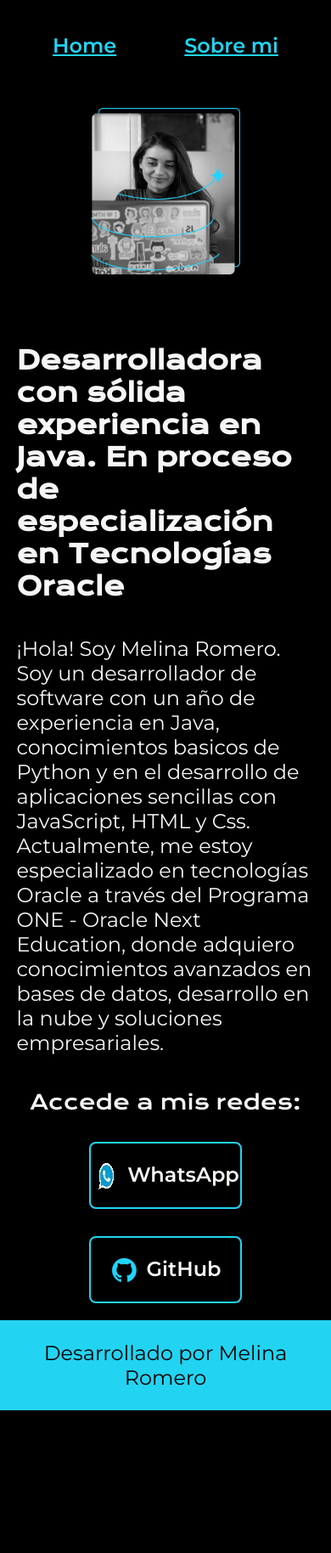
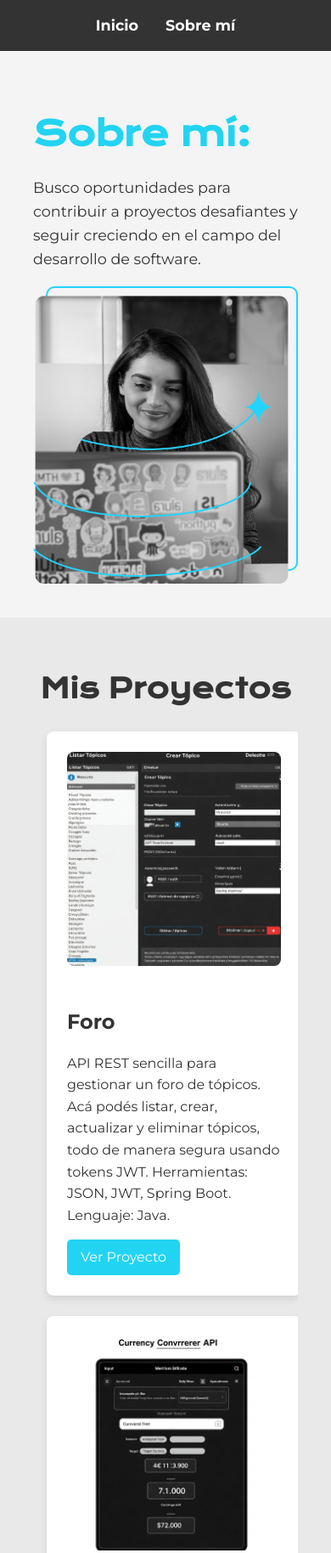
Before and after one commit to melinaromero/Mi-Portafolio, a plain HTML site: page index.html in a window 390 px wide. Shown: the top 1828 px of the page at 85% size. Before the commit the page ends 1660 px from the top, so only its background shows below. Drawn offline with nearby package versions, Linux system fonts and the light colour scheme.

Commit message:
front de los proyectos
actualizacion 31/03/25. Imagen generada para cada proyecto backend

```diff
--- a/index.html
+++ b/index.html
@@ -1,53 +1,67 @@
 <!DOCTYPE html>
-<html lang="en">
+<html lang="es">
 <head>
     <meta charset="UTF-8">
     <meta name="viewport" content="width=device-width, initial-scale=1.0">
-    <title>Prueba</title>
+    <title>Mi Portafolio</title>
     <link rel="stylesheet" href="./styles/style.css">
 </head>
 <body>
     <header class="header">
-        <nav class= "headerMenu" >
-            <a class="headerMenuLink" href="index.html"> Home</a>
-            <a class="headerMenuLink" href="aboutMe.html">Sobre mi</a>
+        <nav class="nav">
+            <ul>
+                <li><a href="index.html">Inicio</a></li>
+                <li><a href="aboutMe.html">Sobre mí</a></li>
+            </ul>
+        </nav>
+    </header>
 
-        </nav>
+    <section class="presentacion container">
+        <div class="presentacion-contenido">
+            <h1>Sobre mí:</h1>
+            <p>Busco oportunidades para contribuir a proyectos desafiantes y seguir creciendo en el campo del desarrollo de software.</p>
+        </div>
+        <div class="presentacion-imagen">
+            <img src="./assets/Imagem.png" alt="Imagen de perfil">
+        </div>
+    </section>
 
-    </header>
-    <main  class="presentacion">
-        <section  class="presentacionContenido">
-        <h1 class="presentacionContenidoTitulo">Desarrolladora con sólida experiencia en Java.
-            En proceso de especialización en Tecnologías Oracle </h1>
+    <section class="proyectos">
+        <div class="container">
+            <h2>Mis Proyectos</h2>
+            <div class="proyectos-grid">
+                <div class="proyecto">
+                    <img src="./assets/forohub.jpg" alt="Miniatura de la API de un foro">
+                    <h3>Foro</h3>
+                    <p>API REST sencilla para gestionar un foro de tópicos. Acá podés listar, crear, actualizar y eliminar tópicos, todo de manera segura usando tokens JWT. Herramientas: JSON, JWT, Spring Boot. Lenguaje: Java.</p>
+                    <a href="https://github.com/melinaromero/forohub">Ver Proyecto</a>
+                </div>
+                <div class="proyecto">
+                    <img src="./assets/conversor (1).jpg" alt="Miniatura de un conversor de monedas">
+                    <h3>Conversor</h3>
+                    <p>Programa que permite convertir una cantidad de pesos argentinos (ARS) a otra moneda utilizando tasas de cambio actuales desde una API de conversión de divisas. Tecnologías y herramientas: Spring Boot, API REST, Maven, RestTemplate, MySQL, JSON. Herramientas de prueba: Postman. Lenguaje: Java.</p>
+                    <a href="https://github.com/melinaromero/conversor">Ver Proyecto</a>
+                </div>
 
-            <p class="presentacionContenidoTexto">
-             ¡Hola! Soy Melina Romero. Soy un desarrollador de software con un año de experiencia en Java,
-             conocimientos basicos de Python y en el desarrollo de aplicaciones sencillas con JavaScript,
-             HTML y Css. Actualmente, me estoy especializado en tecnologías Oracle a través del Programa
-             ONE - Oracle Next Education, donde adquiero conocimientos avanzados en bases de datos, desarrollo
-             en la nube y soluciones empresariales.
+                    <div class="proyecto">
+                        <img src="./assets/juegoNave Python.png" alt="Miniatura de un juego de disparos">
+                        <h3>Aventura Espacial</h3>
+                        <p>Aventura Espacial es un juego de disparos en el espacio desarrollado en Python usando la librería PyGame. El jugador controla una nave espacial, dispara a asteroides y trata de evitar colisiones. Lenguajes: Python | Librerías y frameworks: PyGame | Herramientas de control de versiones: Git.</p>
+                        <a href="https://github.com/melinaromero/Aventura_Espacial">Ver Proyecto</a>
 
-            </p>
-
-            <div class="presentacionEnlaces">
-            <h2 class="presentacionEnlacesSubtitulo">Accede a mis redes:</h2>
-             <a class="presentacionEnlaceslink" href="https://wa.me/541124697127?text=Hola,%20estoy%20interesado%20en%20conectar%20contigo%20sobre%20tu%20portafolio.
-             " >
-                <img src="./assets/whatsapp.jfif">
-                WhatsApp </a>
-             <a class= "presentacionEnlaceslink" href="https://github.com/melinaromero">
-                <img src="./assets/github.png">
-                GitHub</a>
+                </div>
+                   <div class="proyecto">
+                <img src="./assets/Encriptador.png" alt="Miniatura de Encriptador de texto">
+                <h3>Encriptador de texto</h3>
+                <p>Hecho con HTML, CSS y JS.</p>
+                <a href="https://encriptador-de-texto-kohl.vercel.app/">Ver Proyecto</a>
+                </div>
             </div>
-
-       </section>
-            <img class="presentacionImagen" src="/assets/Imagem.png" alt="imagen de portafolio" >
-
-    </main>
+        </div>
+    </section>
 
     <footer class="footer">
-        <p > Desarrollado por Melina Romero</p>
-
+        <p>Desarrollado por Melina Romero</p>
     </footer>
 </body>
 </html>
--- a/styles/style.css
+++ b/styles/style.css
@@ -1,134 +1,158 @@
+@import url('https://fonts.googleapis.com/css2?family=Krona+One&family=Montserrat:ital,wght@0,100..900;1,100..900&family=Roboto:ital,wght@0,100;0,300;0,400;0,500;0,700;0,900;1,100;1,300;1,400;1,500;1,700;1,900&display=swap');
 
-@import url('https://fonts.googleapis.com/css2?family=Krona+One&family=Montserrat:ital,wght@0,100..900;1,100..900&family=Roboto:ital,wght@0,100;0,300;0,400;0,500;0,700;0,900;1,100;1,300;1,400;1,500;1,700;1,900&display=swap');
-*{
+/* Estilos generales */
+body {
+    font-family: "Montserrat", sans-serif;
+    background-color: #f4f4f4; /* Fondo gris claro */
+    color: #333; /* Texto oscuro */
+    margin: 0;
+    padding: 0;
+    line-height: 1.6;
+}
+
+.container {
+    width: 80%; /* Ancho del contenido principal */
+    margin: auto;
+    overflow: hidden;
+}
+
+/* Cabecera */
+.header {
+    background-color: #333; /* Fondo oscuro para la cabecera */
+    color: #fff; /* Texto blanco */
+    padding: 1rem 0;
+    text-align: center;
+}
+
+.nav ul {
+    list-style: none;
     padding: 0;
     margin: 0;
+    display: flex;
+    justify-content: center;
 }
 
-.header{
-   padding: 2% 0% 0% 15%;
+.nav ul li {
+    margin: 0 1rem;
 }
 
-.headerMenu{
-   display: flex;
-   gap: 80px;
+.nav a {
+    color: #fff;
+    text-decoration: none;
+    font-weight: bold;
+    font-size: 1.1rem;
+    transition: color 0.3s ease;
 }
 
-.headerMenuLink{
-   font-family: "Montserrat", sans-serif;
-   font-size:1.5rem ;
-   font-weight: 600;
+.nav a:hover {
+    color: #22D4F2; /* Color al pasar el ratón */
+}
+
+/* Presentación */
+.presentacion {
+    padding: 2rem 0;
+    display: flex;
+    justify-content: space-around;
+    align-items: center;
+}
+
+.presentacion-contenido {
+    width: 50%;
+}
+
+.presentacion-contenido h1 {
+    font-family: "Krona One", sans-serif;
+    font-size: 2.5rem;
+    margin-bottom: 1rem;
     color: #22D4F2;
 }
 
-body{
-   box-sizing: border-box;
-   background-color: black;
-   color: #F6F6F6;
+.presentacion-contenido p {
+    font-size: 1.1rem;
 }
 
-.tituloDestaque{
-    color: #d80d0dd8;
+.presentacion-imagen img {
+    max-width: 100%;
+    height: auto;
+    border-radius: 8px;
 }
 
-.p {
-    margin: 10px;
-    border: 2px solid black;
-    padding: 5px;
+/* Proyectos */
+.proyectos {
+    background-color: #e9e9e9; /* Fondo gris claro */
+    padding: 2rem 0;
+    text-align: center;
 }
 
- .presentacion{
-    padding: 6% 15%;
-    display: flex;
-    align-items: center;
-    justify-content: space-between;
-    gap: 82px;
+.proyectos h2 {
+    font-family: "Krona One", sans-serif;
+    font-size: 2rem;
+    margin-bottom: 1.5rem;
+    color: #333;
 }
 
- .presentacionContenido{
-    width: 50%;
-    display: flex;
-    flex-direction: column;
-    gap: 40px;
+.proyectos-grid {
+    display: grid;
+    grid-template-columns: repeat(auto-fit, minmax(300px, 1fr));
+    gap: 1.5rem;
+    padding: 0 1rem;
 }
 
- .presentacionContenidoTitulo{
-    font-size: 30px;
-    font-family: "Krona One", sans-serif;
-
+.proyecto {
+    background-color: #fff;
+    border-radius: 8px;
+    box-shadow: 0 4px 8px rgba(0, 0, 0, 0.1);
+    padding: 1.5rem;
+    text-align: left;
 }
 
- .presentacionContenidoTexto{
-    font-size: 1.5rem;
-    font-family: "Montserrat", sans-serif;
+.proyecto img {
+    max-width: 100%;
+    height: auto;
+    border-radius: 8px;
+    margin-bottom: 1rem;
 }
 
- .presentacionEnlaces{
-    display: flex;
-    justify-content: space-between;
-    flex-direction: column;
-    align-items: center;
-    gap: 32px;
+.proyecto h3 {
+    font-size: 1.5rem;
+    margin-bottom: 0.5rem;
+    color: #333;
 }
 
- .presentacionEnlacesSubtitulo{
-    font-family: "Krona One", sans-serif;
-    font-size: 1.5rem;
-    font-weight: 400;
+.proyecto p {
+    font-size: 1rem;
+    margin-bottom: 1rem;
 }
 
- .presentacionEnlaceslink{
-    width: 50%;
-    text-align: center;
-    padding: 21.5px 0;
-    border-radius:  8px ;
-    font-family: "Montserrat", sans-serif;
-    font-size: 1.5rem;
-    font-weight: 600;
+.proyecto a {
+    display: inline-block;
+    background-color: #22D4F2;
+    color: #fff;
+    padding: 0.5rem 1rem;
     text-decoration: none;
-    color: #F6F6F6;
-    border: 2px solid #22D4F2;
-    display: flex;
-    justify-content: center;
-    gap: 10px;
-
+    border-radius: 5px;
+    transition: background-color 0.3s ease;
 }
 
- .presentacionEnlaceslink:hover{
-   background-color: #272727;
+.proyecto a:hover {
+    background-color: #1aabc2;
 }
 
- .presentacionImagen{
-   width: 50%;
+/* Pie de página */
+.footer {
+    background-color: #333;
+    color: #fff;
+    text-align: center;
+    padding: 1rem 0;
+    font-size: 1rem;
 }
 
- .footer{
-   background-color: #22D4F2;
-   padding: 24px;
-   color: black;
-   text-align: center;
-   font-family:"Montserrat", sans-serif ;
-   font-size: 1.5rem;
-   font-weight: 400px;
+/* Media Queries para responsividad */
+@media (max-width: 768px) {
+    .presentacion {
+        flex-direction: column;
     }
-
- @media (max-width: 1200px) {
-
-   .header{
-      padding: 10%;
-   }
-
-   .headerMenu{
-      justify-content: center;
-   }
-
-   .presentacion{
-      flex-direction: column-reverse;
-      padding: 5%;
-
-      }
-
-   .presentacionContenido{
-      width: auto;
+    .presentacion-contenido, .presentacion-imagen {
+        width: 100%;
     }
 }
```
Also changed, not shown: aboutMe.html (+35 -17 lines), assets/Encriptador.png (added), assets/conversor (1).jpg (added), assets/forohub.jpg (added), assets/juegoNave Python.png (added), assets/perfil.jpeg (added). Lines whose indentation alone changed are shown as unchanged.
